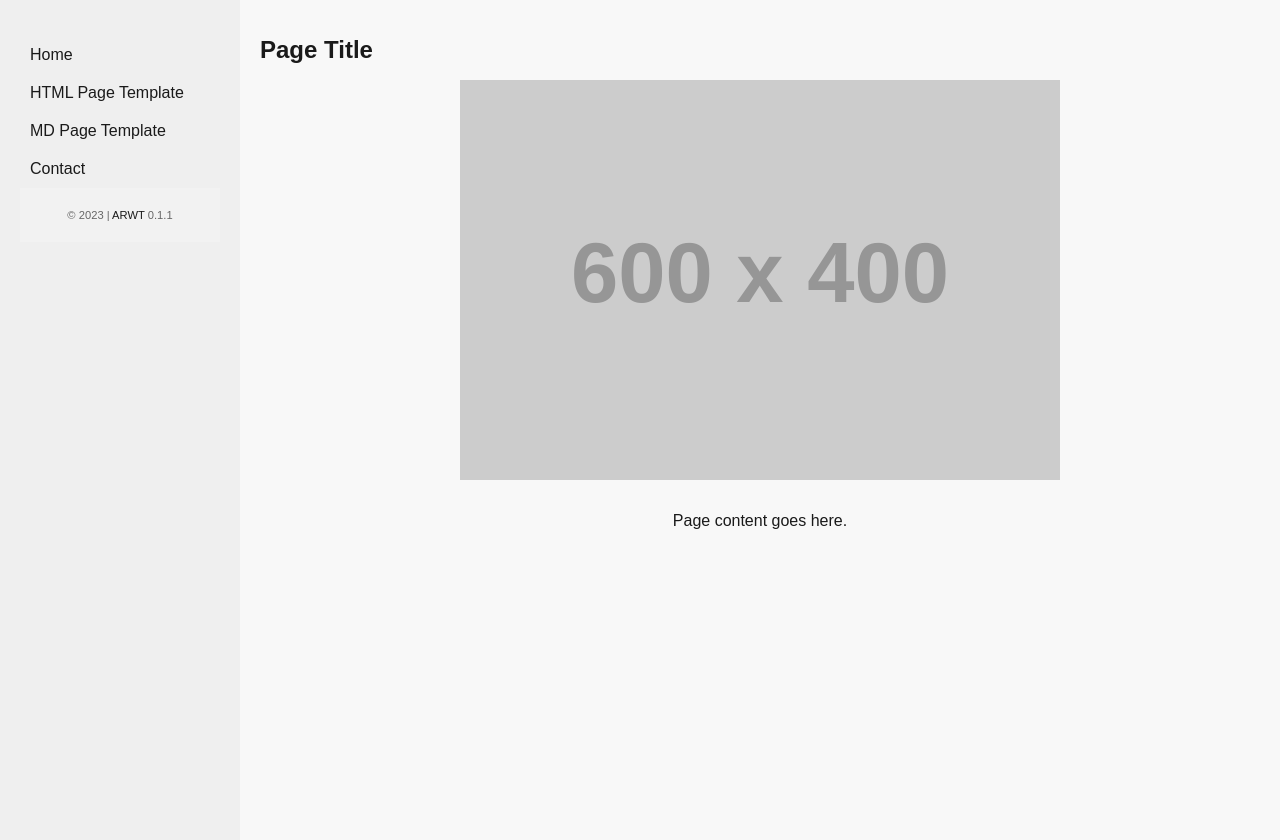
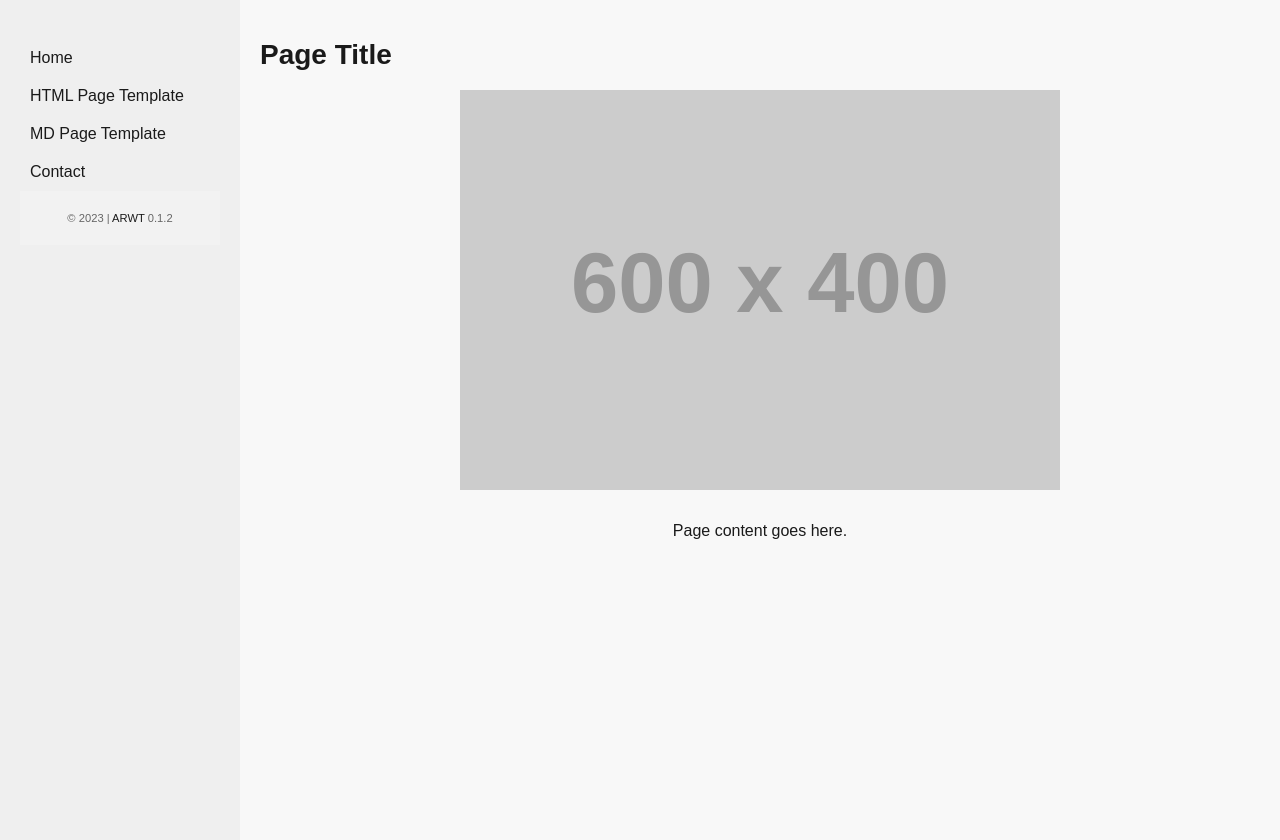
Before and after one commit to ds2600/arwt, a PHP site: page /html-page-template.php in a window 1280 px wide. Run offline with PHP 8.4, Linux system fonts and the light colour scheme; grey boxes labelled with a size stand in for pictures from a placeholder-image service; some libraries are stand-ins or nearby versions.

Commit message:
File cleanup

```diff
--- a/common/version.php
+++ b/common/version.php
@@ -1,2 +1,2 @@
 <?php
-define('VERSION', '0.1.1');
+define('VERSION', '0.1.2');
--- a/public/fcc-uls-search.php
+++ b/public/fcc-uls-search.php
@@ -42,6 +42,6 @@ if (!$config['uls_search']) {
         </div>
     </div>
     <!-- JS for search function -->
-    <script src="search.js"></script>
+    <script src="/js/search.js"></script>
 </body>
 </html>
--- a/public/md-page-template.php
+++ b/public/md-page-template.php
@@ -21,7 +21,13 @@ If you need assistance with markdown, see https://stackedit.io/
 -->
 <div id="markdownContent" style="display: none;">
 # Page Title
+
+ARWT uses Showdown.js to convert markdown to HTML.
 Markdown formatted content should be here.
+
+![Microphones](/images/microphones.jpg =600x400)
+
+
 </div>
     <!-- Rendered Content. Do not edit or remove. -->
     <div id="renderedContent" class="content">
--- a/public/style.css
+++ b/public/style.css
@@ -38,7 +38,7 @@ body {
 }
 
 h1 {
-  font-size: 24px;
+  font-size: 28px;
 }
 
 p {
```
Also changed, not shown: index.html (deleted), public/js/search.js (renamed from public/search.js).
